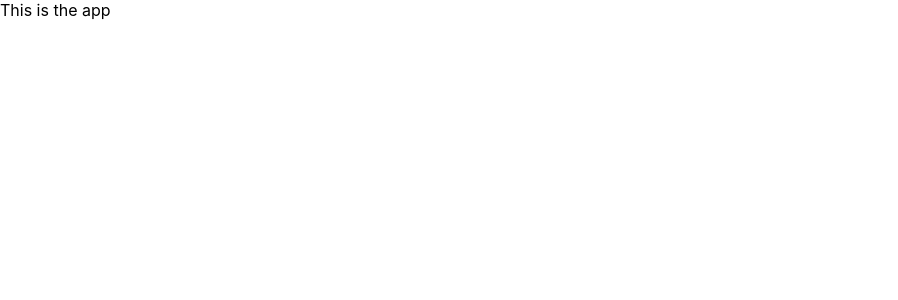
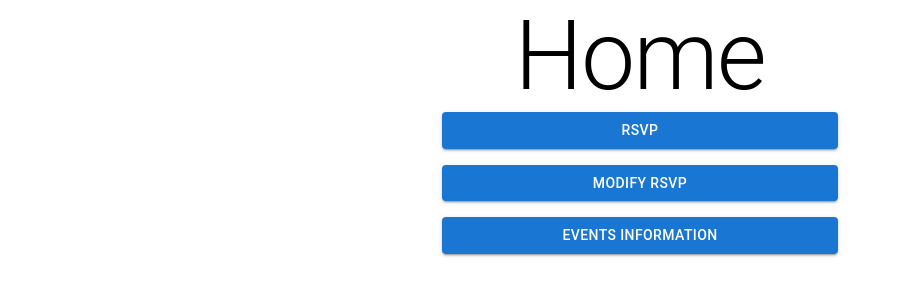
Before and after one commit to omerzulfiqar/wedding-app-ui, a React (Create React App) app: page /1 in a window 1280 px wide. Shown: the top 300 px of the page, without its empty margins (0-898 px from the left). Built offline with nearby package versions, Linux system fonts and the light colour scheme.

Commit message:
home page skeleton

```diff
--- a/package.json
+++ b/package.json
@@ -3,12 +3,16 @@
   "version": "0.1.0",
   "private": true,
   "dependencies": {
+    "@emotion/react": "^11.4.1",
+    "@emotion/styled": "^11.3.0",
+    "@mui/material": "^5.0.3",
     "@testing-library/jest-dom": "^5.14.1",
     "@testing-library/react": "^11.2.7",
     "@testing-library/user-event": "^12.8.3",
     "react": "^17.0.2",
     "react-dom": "^17.0.2",
-    "react-scripts": "^3.4.4",
+    "react-router-dom": "^5.3.0",
+    "react-scripts": "^4.0.3",
     "web-vitals": "^1.1.2"
   },
   "scripts": {
--- a/src/App.js
+++ b/src/App.js
@@ -1,7 +1,21 @@
 import React, { Component } from 'react';
+import { BrowserRouter as Router, Switch, Route } from 'react-router-dom';
+import Home from './pages/Home';
+import EventsInfo from './pages/EventsInfo';
+import NewRSVP from './pages/NewRSVP';
+import UpdateRSVP from './pages/UpdateRSVP';
 
 export default class App extends Component {
   render() {
-    return <div>This is the app</div>;
+    return (
+      <Router>
+        <Switch>
+          <Route exact path="/:guestCode" component={Home} />
+          <Route exact path="/:guestCode/rsvp" component={NewRSVP} />
+          <Route exact path="/:guestCode/eventsInformation/" component={EventsInfo} />
+          <Route exact path="/rsvp/:guestId" component={UpdateRSVP} />
+        </Switch>
+      </Router>
+    );
   }
 }
--- /dev/null
+++ b/src/pages/EventsInfo.js
@@ -0,0 +1,11 @@
+import React, { Component } from 'react';
+
+export default class EventsInfo extends Component {
+  render() {
+    return (
+      <div>
+        <h1>Events Info</h1>
+      </div>
+    );
+  }
+}
--- /dev/null
+++ b/src/pages/Home.js
@@ -0,0 +1,47 @@
+/* eslint-disable react/prop-types */
+import React, { Component } from 'react';
+import { Container, Typography, Button, Stack } from '@mui/material';
+
+export default class Home extends Component {
+  constructor(props) {
+    super(props);
+
+    this.state = {
+      guestCode: '',
+    };
+  }
+
+  componentDidMount = () => {
+    if (this.props.match.params.guestCode) {
+      this.setState({ guestCode: this.props.match.params.guestCode });
+    }
+  };
+
+  render() {
+    const { guestCode } = this.state;
+
+    return (
+      <Container id="page-container" style={{ textAlign: 'center' }}>
+        <Typography variant="h1">Home</Typography>
+        <Container id="actions-container" maxWidth="xs">
+          <Stack spacing={2}>
+            <Button
+              variant="contained"
+              onClick={() => this.props.history.push(`${guestCode}/rsvp`)}>
+              RSVP
+            </Button>
+            <Button variant="contained" onClick={() => this.props.history.push(`/rsvp/1232423`)}>
+              Modify RSVP
+            </Button>
+            <Button
+              variant="contained"
+              onClick={() => this.props.history.push(`/${guestCode}/eventsInformation`)}>
+              Events Information
+            </Button>
+          </Stack>
+          <Button />
+        </Container>
+      </Container>
+    );
+  }
+}
--- /dev/null
+++ b/src/pages/NewRSVP.js
@@ -0,0 +1,11 @@
+import React, { Component } from 'react';
+
+export default class NewRSVP extends Component {
+  render() {
+    return (
+      <div>
+        <h1>New RSVP</h1>
+      </div>
+    );
+  }
+}
--- /dev/null
+++ b/src/pages/UpdateRSVP.js
@@ -0,0 +1,11 @@
+import React, { Component } from 'react';
+
+export default class UpdateRSVP extends Component {
+  render() {
+    return (
+      <div>
+        <h1>Update RSVP</h1>
+      </div>
+    );
+  }
+}
```
Also changed, not shown: src/config.js (added, +8 -0 lines), .eslintrc.js, 1 other file (tests, documents, lock files or other folders).
